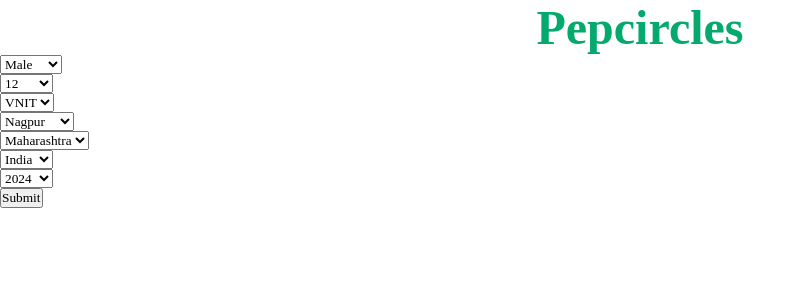
After one commit to prathamGiri/collageCommunity, a PHP site: page /pages/user_info_form.php in a window 1280 px wide. The commit adds this page. Shown: the top 300 px of the page, without its empty margins (0-806 px from the left). Run offline with PHP 8.4, Linux system fonts and the light colour scheme.

Commit message:
Added preferances and user info form

```diff
--- /dev/null
+++ b/css/user-info.css
@@ -0,0 +1,16 @@
+*{
+    margin: 0;
+    padding: 0;
+    box-sizing: border-box;
+    font-family: 'poppins';
+  }
+  body {
+    align-items: center;
+  }
+
+  .logo{
+    text-align: center;
+    color: #04AA6D;
+    font-family: poppins;
+    font-size: xx-large;
+}
--- /dev/null
+++ b/pages/user_info_form.php
@@ -0,0 +1,68 @@
+<!DOCTYPE html>
+<html lang="en">
+<head>
+    <meta charset="UTF-8">
+    <meta name="viewport" content="width=device-width, initial-scale=1.0">
+    <title>User Info</title>
+    <link rel="stylesheet" href="/collageCommunity/css/user-info.css">
+</head>
+<body>
+    <div class="logo">
+        <h2>Pepcircles</h2>
+    </div>
+    <div>
+        <form action="back/user_info.php" method="post">
+            <div class="input-field">
+                <select name="gender" id="gender">
+                    <option value="male">Male</option>
+                    <option value="female">Female</option>
+                    <option value="other">Other</option>
+                </select>
+            </div>
+            <div class="input-field">
+                <select name="dob" id="dob">
+                    <option value="male">12</option>
+                    <option value="female">MIT</option>
+                    <option value="other">GMC</option>
+                </select>
+            </div>
+            <div class="input-field">
+                <select name="institute" id="institute">
+                    <option value="male">VNIT</option>
+                    <option value="female">MIT</option>
+                    <option value="other">GMC</option>
+                </select>
+            </div>
+            <div class="input-field">
+                <select name="city" id="city">
+                    <option value="male">Nagpur</option>
+                    <option value="female">Mumbai</option>
+                    <option value="other">Bhilwada</option>
+                </select>
+            </div>
+            <div class="input-field">
+                <select name="state" id="state">
+                    <option value="male">Maharashtra</option>
+                    <option value="female">MIT</option>
+                    <option value="other">GMC</option>
+                </select>
+            </div>
+            <div class="input-field">
+                <select name="country" id="country">
+                    <option value="male">India</option>
+                    <option value="female">MIT</option>
+                    <option value="other">GMC</option>
+                </select>
+            </div>
+            <div class="input-field">
+                <select name="graduation-year" id="institute">
+                    <option value="male">2024</option>
+                    <option value="female">MIT</option>
+                    <option value="other">GMC</option>
+                </select>
+            </div>
+            <button type="submit" name="sub-btn">Submit</button>
+        </form>
+    </div>
+</body>
+</html>
```
Also changed, not shown: css/preferances.css (added, +16 -0 lines), pages/back/send_email.php (added, +43 -0 lines), pages/preferances.php (added, +24 -0 lines), pages/back/register.php (line endings or trailing spaces), pages/images/logo.png (deleted).
